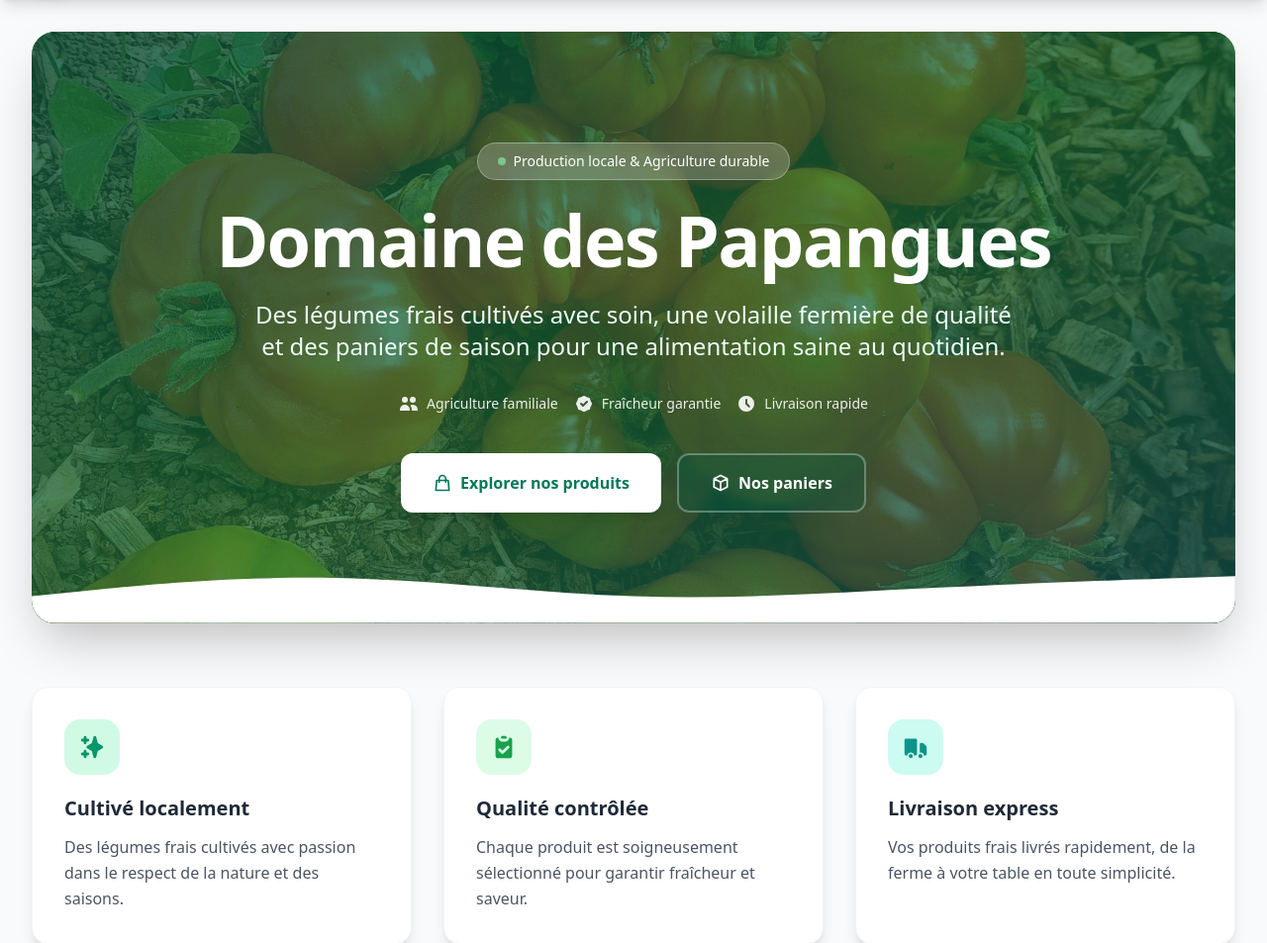
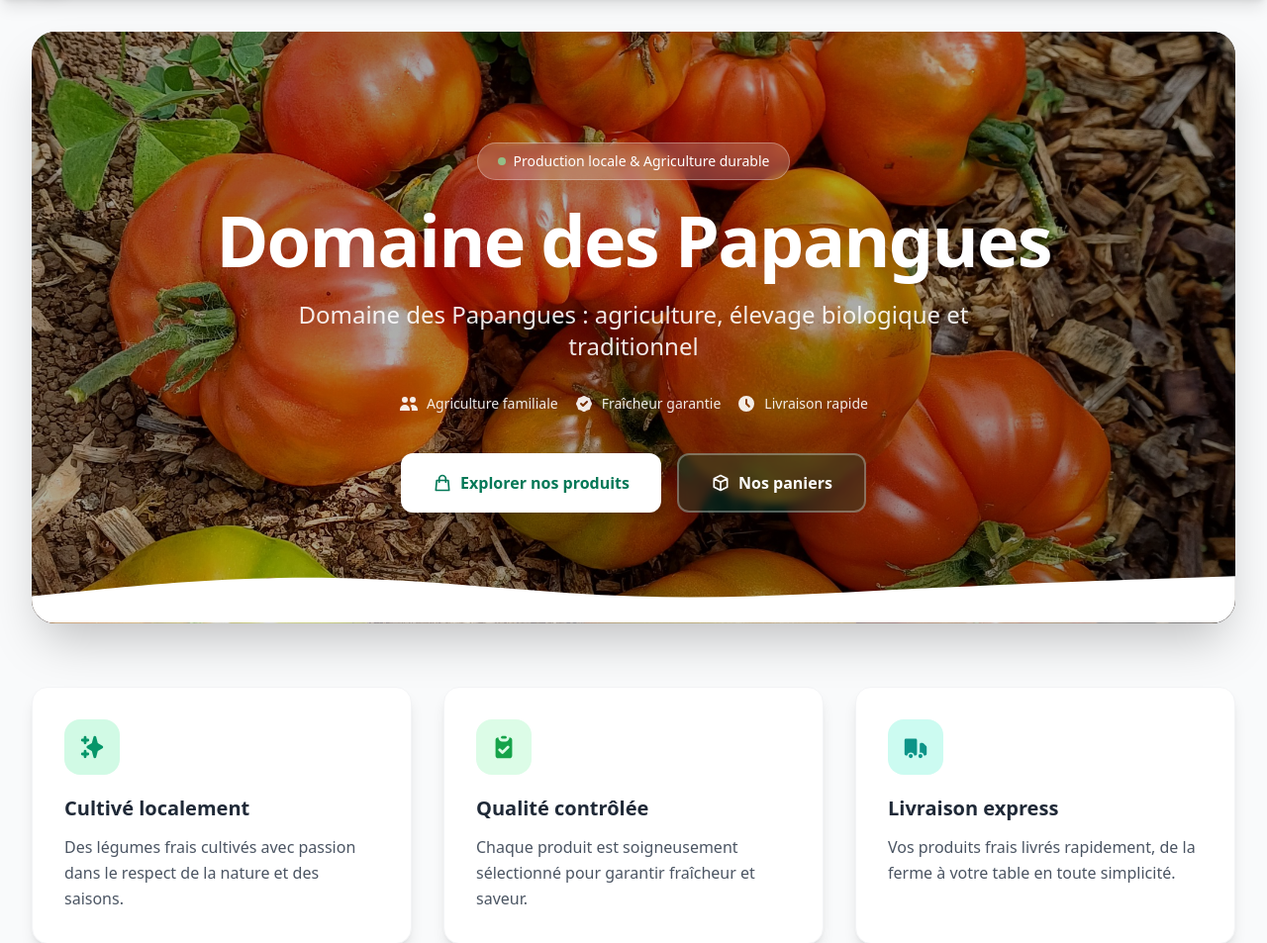
Before and after one commit to Fredo9741/mairaicher-mvp, a Laravel app: page / in a window 1280 px wide. Shown: the part 64-1017 px from the top of the page at 99% size. Run offline with Laravel 12, Linux system fonts and the light colour scheme; data comes from the database, SQL or seed files in the repository; style sheets or scripts are compiled from the project's sources; some libraries are stand-ins or nearby versions.

Commit message:
Update hero section with new overlay and description
- Replace green overlay with subtle black gradient (30-50% opacity)
- Allows natural red colors of tomato photo to shine through
- Update description to: "Domaine des Papangues : agriculture, élevage biologique et traditionnel"
- Improve text readability while preserving image vibrancy

🤖 Generated with [Claude Code](https://claude.com/claude-code)

Co-Authored-By: Claude Sonnet 4.5 <noreply@anthropic.com>

```diff
--- a/resources/views/home.blade.php
+++ b/resources/views/home.blade.php
@@ -5,14 +5,14 @@
 @section('content')
 <div class="max-w-7xl mx-auto px-4 sm:px-6 lg:px-8">
     <!-- Hero Section - Design Moderne & Organique -->
-    <div class="relative bg-gradient-to-br from-emerald-600 via-green-600 to-teal-700 rounded-3xl shadow-2xl overflow-hidden mb-16">
-        <!-- Image de fond - Hauts de La Réunion -->
+    <div class="relative bg-gradient-to-br from-gray-900 via-gray-800 to-gray-900 rounded-3xl shadow-2xl overflow-hidden mb-16">
+        <!-- Image de fond - Tomates -->
         <div class="absolute inset-0">
             <img src="{{ asset('images/hero-reunion.jpg') }}"
-                 alt="Hauts de La Réunion"
+                 alt="Tomates fraîches"
                  class="w-full h-full object-cover">
-            <!-- Overlay gradient pour meilleure lisibilité -->
-            <div class="absolute inset-0 bg-gradient-to-br from-emerald-900/80 via-green-800/75 to-teal-900/80"></div>
+            <!-- Overlay léger pour meilleure lisibilité sans dénaturer les couleurs -->
+            <div class="absolute inset-0 bg-gradient-to-br from-black/40 via-black/30 to-black/50"></div>
         </div>
 
         <div class="relative px-8 py-20 md:py-28">
@@ -26,8 +26,8 @@
                     Domaine des Papangues
                 </h1>
 
-                <p class="text-xl md:text-2xl text-emerald-50 mb-8 leading-relaxed max-w-3xl mx-auto font-light">
-                    Des légumes frais cultivés avec soin, une volaille fermière de qualité et des paniers de saison pour une alimentation saine au quotidien.
+                <p class="text-xl md:text-2xl text-white/90 mb-8 leading-relaxed max-w-3xl mx-auto font-light">
+                    Domaine des Papangues : agriculture, élevage biologique et traditionnel
                 </p>
 
                 <div class="flex flex-wrap justify-center gap-4 mb-10">
```
